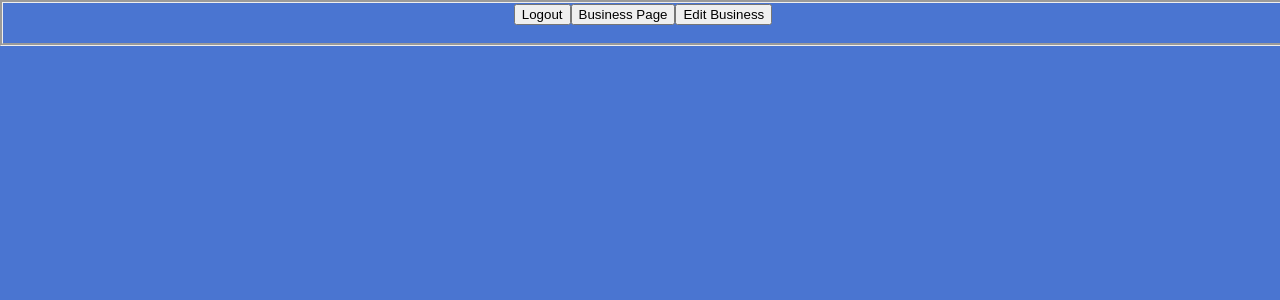
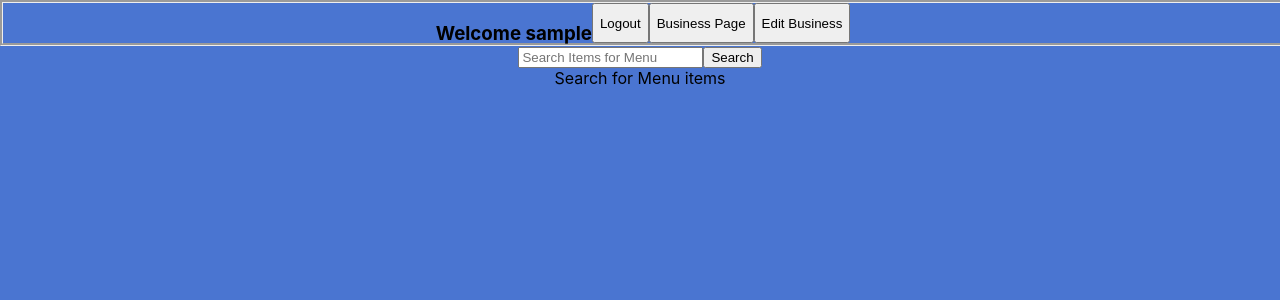
Before and after one commit to isaacdong88/Foodie-Mern-App, a React (Create React App) app in the folder frontend/: page /businessinterface/1 in a window 1280 px wide. Shown: the top 300 px of the page. Built offline with nearby package versions, Linux system fonts and the light colour scheme; sample sign-in values are in the browser's storage.

Commit message:
pull in third party meal API, added more css styling

```diff
--- a/frontend/src/App.css
+++ b/frontend/src/App.css
@@ -21,8 +21,7 @@ body {
 
 .rest-page-ctn {
   display: flex;
-  flex-direction: column;
-  align-items: center;
+  justify-content: space-around;
 }
 
 .rest-page-reviewsDis {
@@ -46,3 +45,65 @@ body {
   height: 90px;
   margin: 10px;
 }
+
+.meal-Result {
+  display: flex;
+  flex-wrap: wrap;
+  height: 30vh;
+  width: 100%;
+  overflow-y: scroll;
+  justify-content: center;
+}
+
+.meal-item {
+  border: solid red;
+  width: 200px;
+  height: 20vh;
+}
+
+.meal-item img {
+  border: groove;
+  border-radius: 5px;
+  width: 100px;
+  height: 100px;
+}
+
+.bus-profile {
+  border: solid black;
+  height: 80vh;
+  width: 50vh;
+}
+
+.bus-profile img {
+  width: 100%;
+}
+
+.display-comp {
+  border: solid greenyellow;
+  width: 100%;
+  display: flex;
+}
+
+/* .interface-ctn {
+  border: solid red;
+  display: flex;
+  justify-content: center;
+} */
+
+.interface-buslink {
+  border: groove;
+  display: flex;
+  width: 80vh;
+  height: 30vh;
+  margin-bottom: 10px;
+}
+
+.interface-buslink div {
+  width: 50%;
+  display: flex;
+  justify-content: center;
+}
+
+.interface-buslink img {
+  width: 50%;
+}
--- a/frontend/src/App.js
+++ b/frontend/src/App.js
@@ -9,6 +9,7 @@ import Welcome from "./pages/Welcome";
 import RestaurantPage from "./pages/RestaurantPage";
 import MyReviews from "./pages/MyReviews";
 import EditReviews from "./pages/EditReviews";
+import EditBusiness from "./pages/EditBusiness";
 
 function App() {
   return (
@@ -25,6 +26,7 @@ function App() {
           path="/businessinterface"
           element={<BusinessInterface />}
         ></Route>
+        <Route path="/businessinterface/:id" element={<EditBusiness />}></Route>
         <Route path="/business" element={<Business />}></Route>
         <Route path="/customer" element={<Customer />}></Route>
         <Route path="/interface/myreviews" element={<MyReviews />}></Route>
--- a/frontend/src/component/Display.jsx
+++ b/frontend/src/component/Display.jsx
@@ -2,8 +2,10 @@ import React from 'react'
 
 function Display({display}) {
   return (
-    <div>
-      <h1>{display}</h1>
+    <div className='display-comp'>
+      <div>
+        {display}
+      </div>
     </div>
   )
 }
--- a/frontend/src/component/Nav.jsx
+++ b/frontend/src/component/Nav.jsx
@@ -45,9 +45,6 @@ const [display, setDisplay] = useState(null)
                         navigate('/interface/myreviews')
                       }}>
                         My Reviews
-                        {/* <Link to="/interface/myreviews">
-                          <div>My Reviews</div>
-                        </Link> */}
                       </button>
                       <button onClick={fetchRestaurants}>
                         Restaurants
@@ -55,7 +52,8 @@ const [display, setDisplay] = useState(null)
                     </div>
 
                   ) : (
-                    <div>
+                    <div className='nav-bar1'>
+                      <h3>Welcome {user.username}</h3>
                     <button onClick={()=>{
                       dispatch(logout())
                       dispatch(reset())
@@ -63,10 +61,14 @@ const [display, setDisplay] = useState(null)
                       }}>
                       Logout
                     </button>
-                    <button>
+                    <button onClick={()=> {
+                      navigate('/businessinterface')
+                    }}>
                       Business Page
                     </button>
-                    <button>
+                    <button onClick={()=>{
+                      navigate(`/businessinterface/${user._id}`)
+                    }}>
                       Edit Business
                     </button>
                   </div>
--- /dev/null
+++ b/frontend/src/pages/EditBusiness.jsx
@@ -0,0 +1,79 @@
+import React from 'react'
+import { useState } from 'react';
+
+function EditBusiness() {
+
+    const [dish, setDish] = useState(null);
+    const [formDish, setFormDish] = useState({
+        searchterm: "",
+    })
+
+    // const fetchReviews = async () => {
+    //     const response = await fetch(`/reviews/${restaurant}`)
+    //     const data = await response.json()
+        // setReviews(
+        //   data.map((review, key) => {
+        //     return (
+        //       <div key={key} className='rest-page-reviews'>
+        //         <div>{review.customerName}</div>
+        //         <div>{new Date(review.createdAt).toLocaleString()} Rating {review.rating}/10</div>
+        //         <div>{review.review}</div>
+        //       </div>
+        //     )
+        //   })
+        // )
+    // }
+
+
+    const fetchDish = async (searchTerm) => {
+      // make fetch request and store response
+      const response = await fetch(
+        `https://www.themealdb.com/api/json/v1/1/search.php?s=${searchTerm}`
+      );
+      // Parse JSON response into a javascript object
+      const data = await response.json();
+      console.log(data)
+      setDish(
+        data.meals?.map((dish, key) => {
+          return (
+            <div key={key} className='meal-item'>
+              <div>{dish.strMeal}</div>
+              <div>
+                <img src={dish.strMealThumb} alt="" />
+              </div>
+            </div>
+          )
+        })
+      )
+    };
+
+    //handleChange - updates formData when we type into form
+    const handleChange = (event) => {
+    //use the event object to detect key and value to update
+        setFormDish({ ...formDish, [event.target.name]: event.target.value });
+        console.log(formDish)
+    };
+
+    const handleSubmit = (event) => {
+        //prevent page from refreshing on form submission
+        event.preventDefault();
+        //pass the search term to moviesearch prop, which is apps getMovie function
+        fetchDish(formDish.searchterm);
+        console.log(formDish,'*')
+    };
+
+  return (
+    <div>
+        <form className="formfield" onSubmit={handleSubmit}>
+            <input className="searcharea" type="text" name="searchterm" onChange={handleChange} value={formDish.searchterm} placeholder='Search Items for Menu' />
+            <input type="submit" value="Search" />
+        </form>
+        <form action=""></form>
+        <div className='meal-Result'>
+            {dish ? dish : "Search for Menu items"}
+        </div>
+    </div>
+  )
+}
+
+export default EditBusiness
--- a/frontend/src/pages/Interface.jsx
+++ b/frontend/src/pages/Interface.jsx
@@ -15,8 +15,11 @@ function Interface() {
     setDisplay(
       data.map((restaurant, key) => {
         return (
-          <div key={key}>
-            <a href={`/interface/business/${restaurant._id}`}><h2>{restaurant.username}</h2></a>
+          <div key={key} className='interface-buslink'>
+            <img src={restaurant.image} alt="" />
+            <div>
+              <a href={`/interface/business/${restaurant._id}`}><h2>{restaurant.username}</h2></a>
+            </div>
           </div>
         )
       })
@@ -33,7 +36,7 @@ function Interface() {
     fetchRestaurants()
   }, [])
   return (
-    <div>
+    <div className='interface-ctn'>
       <Display display={display}/>
     </div>
   )
--- a/frontend/src/pages/RestaurantPage.jsx
+++ b/frontend/src/pages/RestaurantPage.jsx
@@ -62,12 +62,18 @@ function RestaurantPage() {
 
   return (
     <div className='rest-page-ctn'>
-        {display?.username}
-        <div className='rest-page-reviewsDis'>
-            {reviews}
+        <div className='bus-profile'>
+            <h1>{display?.username}</h1>
+            <img src={display?.image} alt="" />
         </div>
         <div>
-            <ReviewPost restaurant={display}/>
+            <h1>Customer Reviews</h1>
+            <div className='rest-page-reviewsDis'>
+                {reviews}
+            </div>
+            <div>
+                <ReviewPost restaurant={display}/>
+            </div>
         </div>
     </div>
   )
```
Also changed, not shown: frontend/src/pages/CustLogin.jsx (added, +69 -0 lines), 1 other file (tests, documents, lock files or other folders).
